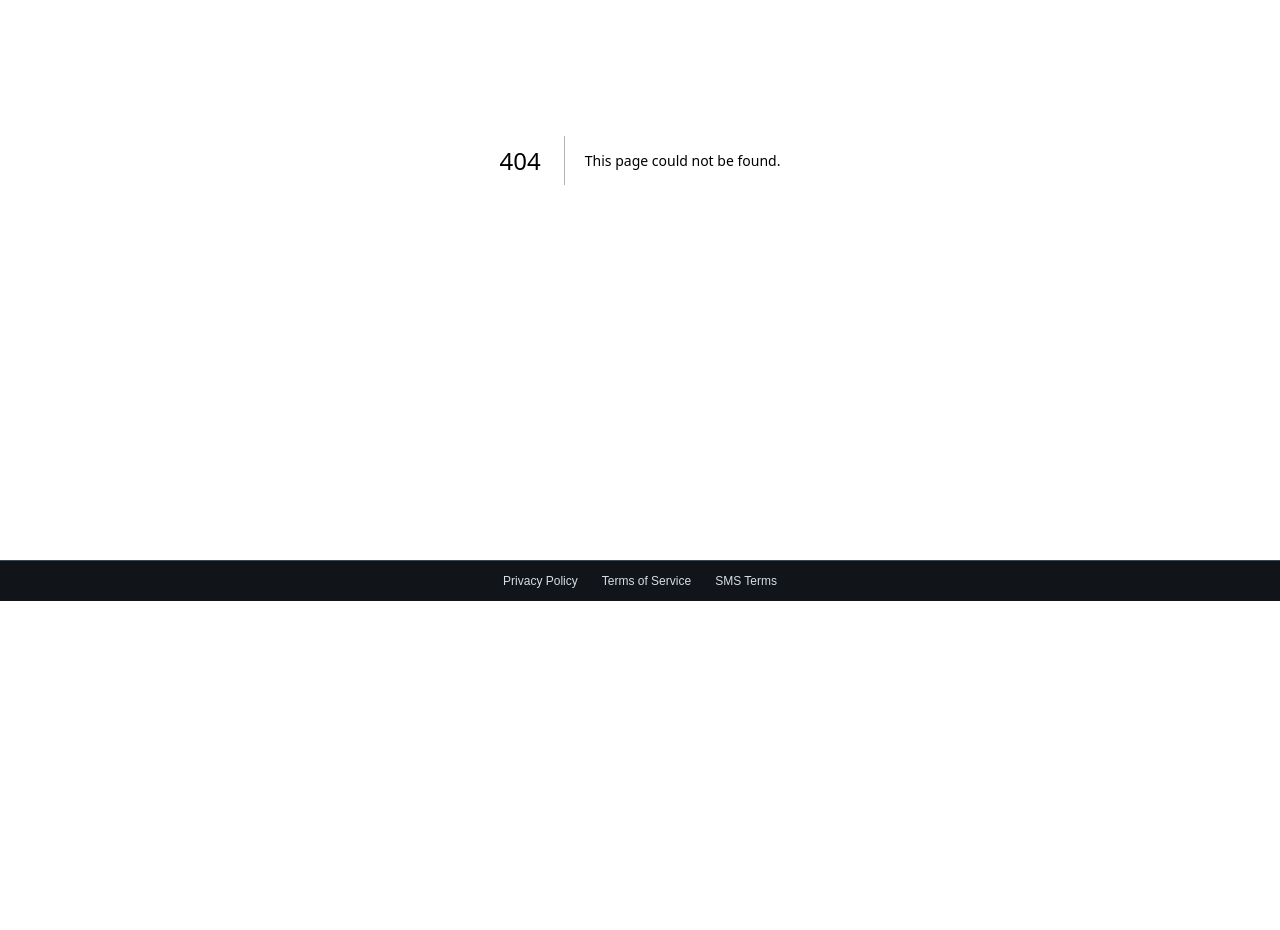
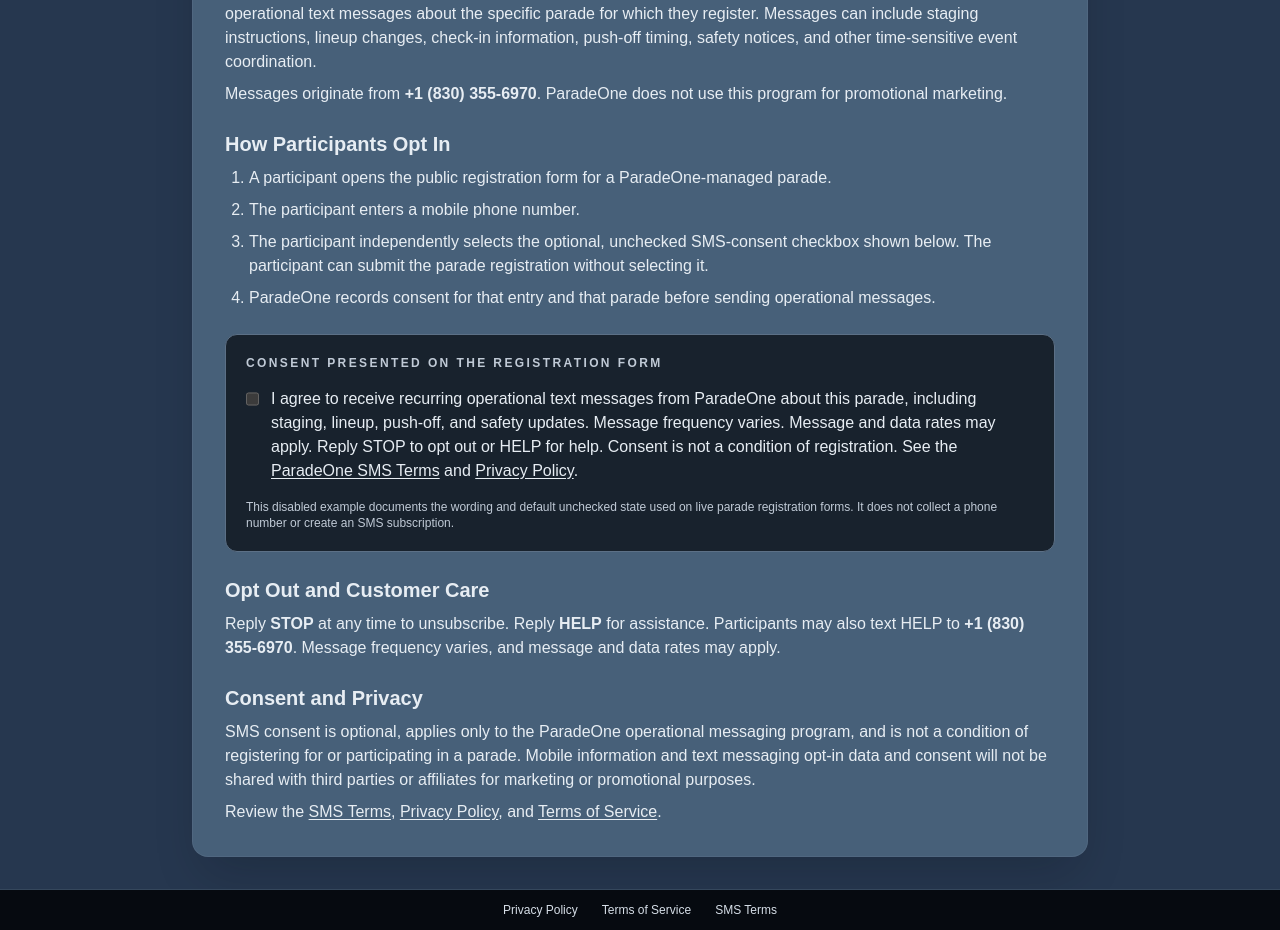
Before and after one commit to boejoyd/paradeone, a Next.js app: page /sms-consent in a window 1280 px wide. Before the commit this address had no page. Shown: the part 240-1170 px from the top of the page. Before the commit the page ends 841 px from the top, so only its background shows below. Built offline with nearby package versions, Linux system fonts and the light colour scheme.

Commit message:
Add public SMS consent verification page (#26)
Publish a permanent CTA verification page and align SMS Terms and Privacy disclosures with A2P 10DLC review requirements.

```diff
--- a/app/privacy/page.tsx
+++ b/app/privacy/page.tsx
@@ -4,8 +4,8 @@
   return (
     <LegalPageLayout
       title="Privacy Policy"
-      version="1.0"
-      lastUpdated="July 8, 2026"
+      version="1.1"
+      lastUpdated="July 28, 2026"
     >
       <section>
         <h2 className="text-xl font-semibold">1. Overview</h2>
@@ -50,6 +50,11 @@
           We do not sell phone numbers. We do not share phone numbers with third parties for their independent
           marketing purposes.
         </p>
+        <p className="mt-2">
+          Mobile information and text messaging originator opt-in data and consent will not be shared with third
+          parties or affiliates for marketing or promotional purposes. This restriction does not prevent ParadeOne
+          from using service providers that process data solely to operate and support the messaging program.
+        </p>
       </section>
 
       <section>
--- /dev/null
+++ b/app/sms-consent/page.tsx
@@ -0,0 +1,91 @@
+import Link from "next/link";
+
+import { LegalPageLayout } from "@/components/layout/LegalPageLayout";
+
+const PARADEONE_SMS_NUMBER = "+1 (830) 355-6970";
+
+export default function SmsConsentPage() {
+  return (
+    <LegalPageLayout
+      title="ParadeOne SMS Consent"
+      version="1.0"
+      lastUpdated="July 28, 2026"
+    >
+      <section>
+        <h2 className="text-xl font-semibold">ParadeOne Operational Messaging Program</h2>
+        <p className="mt-2">
+          ParadeOne is a parade registration and live-operations platform. Parade participants may voluntarily
+          subscribe to operational text messages about the specific parade for which they register. Messages can
+          include staging instructions, lineup changes, check-in information, push-off timing, safety notices, and
+          other time-sensitive event coordination.
+        </p>
+        <p className="mt-2">
+          Messages originate from <strong>{PARADEONE_SMS_NUMBER}</strong>. ParadeOne does not use this program for
+          promotional marketing.
+        </p>
+      </section>
+
+      <section>
+        <h2 className="text-xl font-semibold">How Participants Opt In</h2>
+        <ol className="mt-2 list-decimal space-y-2 pl-6">
+          <li>A participant opens the public registration form for a ParadeOne-managed parade.</li>
+          <li>The participant enters a mobile phone number.</li>
+          <li>
+            The participant independently selects the optional, unchecked SMS-consent checkbox shown below. The
+            participant can submit the parade registration without selecting it.
+          </li>
+          <li>ParadeOne records consent for that entry and that parade before sending operational messages.</li>
+        </ol>
+      </section>
+
+      <section className="rounded-xl border border-slate-600 bg-slate-950/70 p-5">
+        <p className="text-xs font-semibold uppercase tracking-[0.2em] text-slate-400">
+          Consent presented on the registration form
+        </p>
+        <label className="mt-4 flex items-start gap-3">
+          <input
+            type="checkbox"
+            disabled
+            aria-label="Example optional ParadeOne SMS consent checkbox"
+            className="mt-1 h-4 w-4"
+          />
+          <span>
+            I agree to receive recurring operational text messages from ParadeOne about this parade, including
+            staging, lineup, push-off, and safety updates. Message frequency varies. Message and data rates may
+            apply. Reply STOP to opt out or HELP for help. Consent is not a condition of registration. See the{" "}
+            <Link href="/sms-terms" className="underline underline-offset-2">ParadeOne SMS Terms</Link> and{" "}
+            <Link href="/privacy" className="underline underline-offset-2">Privacy Policy</Link>.
+          </span>
+        </label>
+        <p className="mt-4 text-xs text-slate-400">
+          This disabled example documents the wording and default unchecked state used on live parade registration
+          forms. It does not collect a phone number or create an SMS subscription.
+        </p>
+      </section>
+
+      <section>
+        <h2 className="text-xl font-semibold">Opt Out and Customer Care</h2>
+        <p className="mt-2">
+          Reply <strong>STOP</strong> at any time to unsubscribe. Reply <strong>HELP</strong> for assistance.
+          Participants may also text HELP to <strong>{PARADEONE_SMS_NUMBER}</strong>. Message frequency varies, and
+          message and data rates may apply.
+        </p>
+      </section>
+
+      <section>
+        <h2 className="text-xl font-semibold">Consent and Privacy</h2>
+        <p className="mt-2">
+          SMS consent is optional, applies only to the ParadeOne operational messaging program, and is not a
+          condition of registering for or participating in a parade. Mobile information and text messaging
+          opt-in data and consent will not be shared with third parties or affiliates for marketing or promotional
+          purposes.
+        </p>
+        <p className="mt-2">
+          Review the <Link href="/sms-terms" className="underline underline-offset-2">SMS Terms</Link>,{" "}
+          <Link href="/privacy" className="underline underline-offset-2">Privacy Policy</Link>, and{" "}
+          <Link href="/terms" className="underline underline-offset-2">Terms of Service</Link>.
+        </p>
+      </section>
+    </LegalPageLayout>
+  );
+}
--- a/app/sms-terms/page.tsx
+++ b/app/sms-terms/page.tsx
@@ -5,8 +5,8 @@
   return (
     <LegalPageLayout
       title="SMS Terms"
-      version="1.0"
-      lastUpdated="July 8, 2026"
+      version="1.1"
+      lastUpdated="July 28, 2026"
     >
       <section>
         <h2 className="text-xl font-semibold">1. SMS Program Description</h2>
@@ -14,13 +14,15 @@
           ParadeOne uses SMS for operational event communication, including staging instructions, check-in updates,
           timing changes, and mission-control coordination.
         </p>
+        <p className="mt-2">Messages originate from +1 (830) 355-6970.</p>
       </section>
 
       <section>
         <h2 className="text-xl font-semibold">2. Consent and Use</h2>
         <p className="mt-2">
-          By providing a mobile number and opting in through an organizer workflow or related event process, you
-          consent to receive operational SMS messages from ParadeOne for parade coordination.
+          Participants opt in by entering a mobile phone number on a public parade-registration form and voluntarily
+          selecting the separate, optional SMS-consent checkbox. The checkbox is unchecked by default, and SMS consent
+          is not required to submit a registration or participate in a parade.
         </p>
         <p className="mt-2">ParadeOne does not send promotional marketing campaigns through this operational SMS program.</p>
       </section>
@@ -61,7 +63,17 @@
       <section>
         <h2 className="text-xl font-semibold">7. Contact</h2>
         <p className="mt-2">
-          For SMS support questions, contact your event organizer or ParadeOne support.
+          For SMS support, reply HELP or text HELP to +1 (830) 355-6970. Participants may also contact their parade
+          organizer for event-specific assistance.
+        </p>
+      </section>
+
+      <section>
+        <h2 className="text-xl font-semibold">8. Consent Verification</h2>
+        <p className="mt-2">
+          Review the public <Link className="underline decoration-slate-500 underline-offset-2" href="/sms-consent">
+            SMS Consent page
+          </Link> for the complete opt-in workflow and the exact disclosure presented during registration.
         </p>
       </section>
     </LegalPageLayout>
--- a/middleware.ts
+++ b/middleware.ts
@@ -13,7 +13,8 @@
   if (
     pathname === "/privacy" ||
     pathname === "/terms" ||
-    pathname === "/sms-terms"
+    pathname === "/sms-terms" ||
+    pathname === "/sms-consent"
   ) {
     return true;
   }
```
